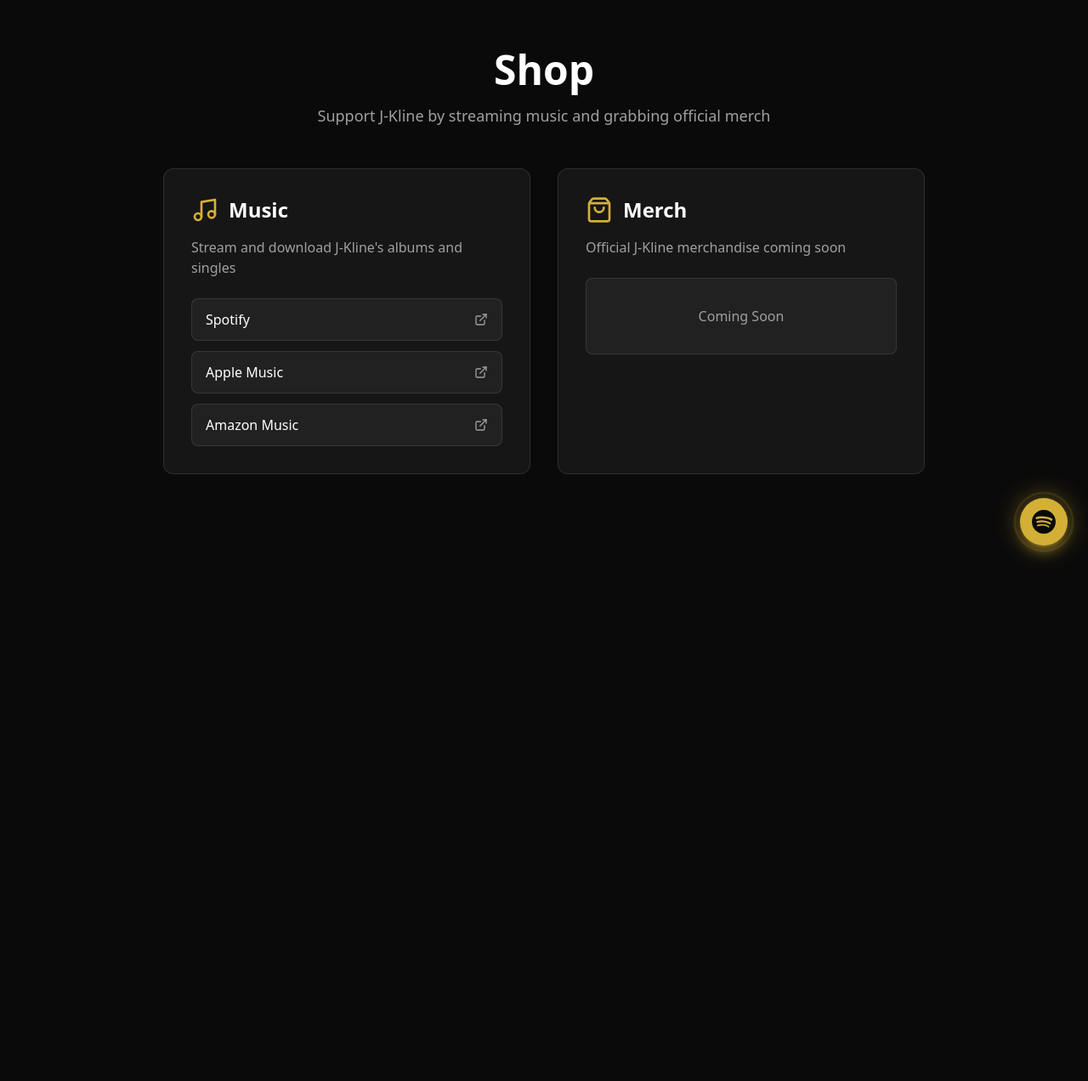
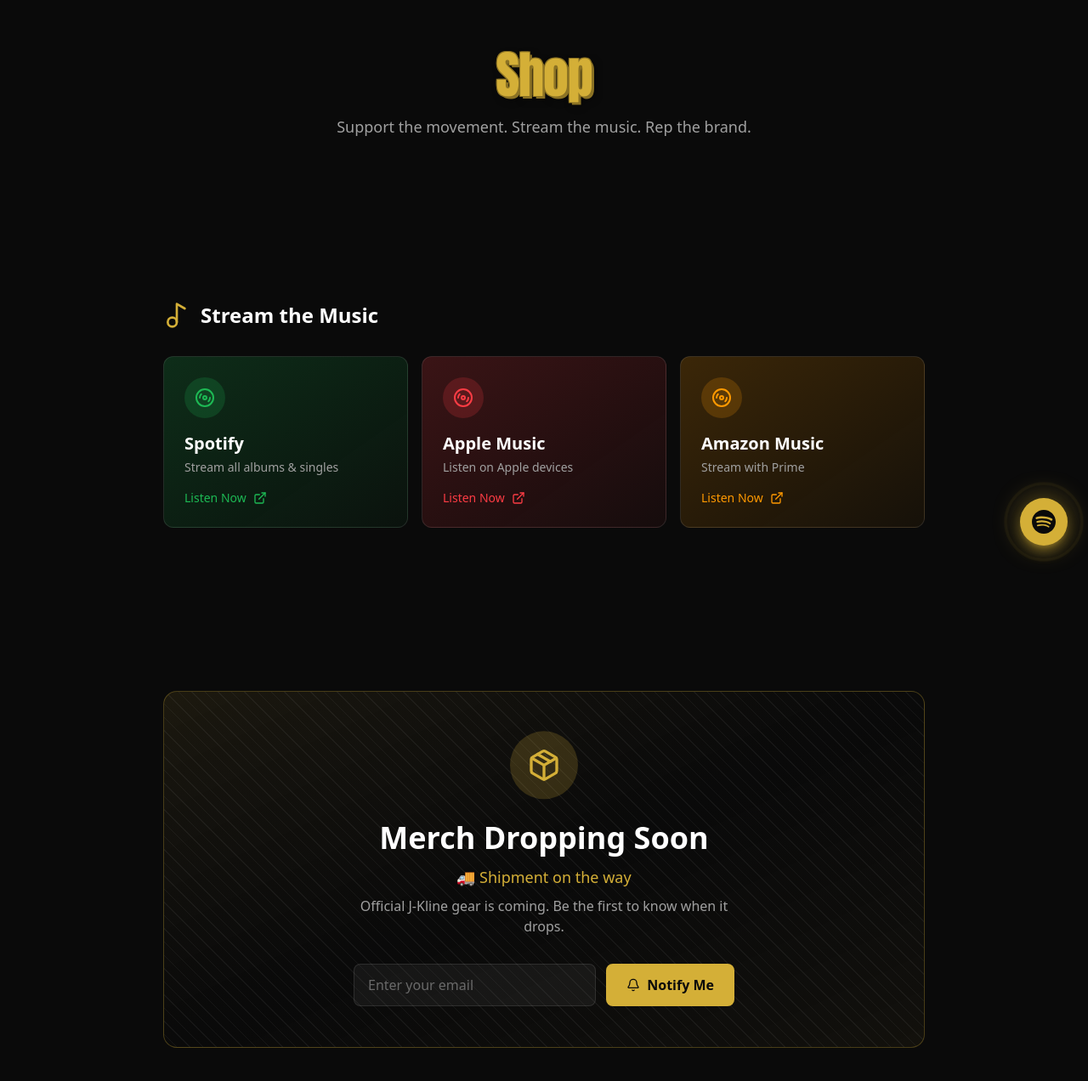
Before and after one commit to L0v3Chrix/jkline-website, a Next.js app: page /shop in a window 1280 px wide. Shown: the part 134-1406 px from the top of the page at 85% size. Before the commit the page ends 800 px from the top, so only its background shows below. Built offline with nearby package versions, Linux system fonts and the light colour scheme.

Commit message:
Shop page: branded streaming cards, merch coming soon with notify signup

```diff
--- a/app/shop/page.tsx
+++ b/app/shop/page.tsx
@@ -1,77 +1,188 @@
 "use client";
 
+import { useState } from "react";
 import Section from "@/components/ui/Section";
-import { ExternalLink, ShoppingBag, Music } from "lucide-react";
-import Button from "@/components/ui/Button";
+import { ExternalLink, Package, Bell, Music2, Disc3 } from "lucide-react";
+import { GraffitiText } from "@/components/effects";
+import { motion } from "framer-motion";
 
-const shopLinks = [
+// Platform brand colors and icons
+const streamingPlatforms = [
   {
-    title: "Music",
-    description: "Stream and download J-Kline's albums and singles",
-    icon: Music,
-    links: [
-      { name: "Spotify", url: "https://open.spotify.com/artist/61BHscy2iBylZylAjUBjgA" },
-      { name: "Apple Music", url: "https://music.apple.com/us/artist/j-kline/1461270336" },
-      { name: "Amazon Music", url: "https://music.amazon.com/artists/B07R76F4PZ" },
-    ]
+    name: "Spotify",
+    url: "https://open.spotify.com/artist/61BHscy2iBylZylAjUBjgA",
+    color: "#1DB954",
+    bgGradient: "from-[#1DB954]/20 to-[#1DB954]/5",
+    description: "Stream all albums & singles"
   },
   {
-    title: "Merch",
-    description: "Official J-Kline merchandise coming soon",
-    icon: ShoppingBag,
-    links: []
-  }
+    name: "Apple Music",
+    url: "https://music.apple.com/us/artist/j-kline/1461270336",
+    color: "#FC3C44",
+    bgGradient: "from-[#FC3C44]/20 to-[#FC3C44]/5",
+    description: "Listen on Apple devices"
+  },
+  {
+    name: "Amazon Music",
+    url: "https://music.amazon.com/artists/B07R76F4PZ",
+    color: "#FF9900",
+    bgGradient: "from-[#FF9900]/20 to-[#FF9900]/5",
+    description: "Stream with Prime"
+  },
 ];
 
 export default function ShopPage() {
+  const [email, setEmail] = useState("");
+  const [isSubscribed, setIsSubscribed] = useState(false);
+
+  const handleNotify = (e: React.FormEvent) => {
+    e.preventDefault();
+    console.log("Merch notification signup:", email);
+    setIsSubscribed(true);
+    setEmail("");
+  };
+
   return (
     <main className="min-h-screen bg-background pt-24 overflow-x-hidden">
-      <Section className="py-16">
+      {/* Header */}
+      <Section className="py-12 pb-8">
         <div className="max-w-4xl mx-auto text-center">
-          <h1 className="text-4xl md:text-5xl font-bold text-foreground mb-4">
+          <GraffitiText
+            variant="tag"
+            color="gold"
+            size="lg"
+            as="h1"
+            animated={true}
+          >
             Shop
-          </h1>
-          <p className="text-muted text-lg mb-12">
-            Support J-Kline by streaming music and grabbing official merch
+          </GraffitiText>
+          <p className="text-muted text-lg mt-4">
+            Support the movement. Stream the music. Rep the brand.
           </p>
+        </div>
+      </Section>
 
-          <div className="grid md:grid-cols-2 gap-8">
-            {shopLinks.map((category) => (
-              <div
-                key={category.title}
-                className="bg-white/5 border border-white/10 rounded-xl p-8 text-left"
+      {/* Music Streaming Section */}
+      <Section className="py-8">
+        <div className="max-w-4xl mx-auto">
+          <div className="flex items-center gap-3 mb-8">
+            <Music2 className="w-8 h-8 text-accent" />
+            <h2 className="text-2xl font-bold text-foreground">Stream the Music</h2>
+          </div>
+
+          <div className="grid sm:grid-cols-3 gap-4">
+            {streamingPlatforms.map((platform, index) => (
+              <motion.a
+                key={platform.name}
+                href={platform.url}
+                target="_blank"
+                rel="noopener noreferrer"
+                initial={{ opacity: 0, y: 20 }}
+                animate={{ opacity: 1, y: 0 }}
+                transition={{ delay: index * 0.1 }}
+                className={`group relative overflow-hidden rounded-xl border border-white/10 bg-gradient-to-br ${platform.bgGradient} p-6 hover:border-white/30 transition-all duration-300`}
               >
-                <div className="flex items-center gap-3 mb-4">
-                  <category.icon className="w-8 h-8 text-accent" />
-                  <h2 className="text-2xl font-bold text-foreground">
-                    {category.title}
-                  </h2>
+                {/* Glow effect on hover */}
+                <div
+                  className="absolute inset-0 opacity-0 group-hover:opacity-100 transition-opacity duration-300"
+                  style={{
+                    background: `radial-gradient(circle at center, ${platform.color}20 0%, transparent 70%)`
+                  }}
+                />
+
+                <div className="relative z-10">
+                  <div
+                    className="w-12 h-12 rounded-full flex items-center justify-center mb-4"
+                    style={{ backgroundColor: `${platform.color}30` }}
+                  >
+                    <Disc3 className="w-6 h-6" style={{ color: platform.color }} />
+                  </div>
+
+                  <h3 className="text-xl font-bold text-foreground mb-1 group-hover:text-white transition-colors">
+                    {platform.name}
+                  </h3>
+                  <p className="text-sm text-muted mb-4">{platform.description}</p>
+
+                  <div className="flex items-center gap-2 text-sm font-medium" style={{ color: platform.color }}>
+                    <span>Listen Now</span>
+                    <ExternalLink className="w-4 h-4 group-hover:translate-x-1 transition-transform" />
+                  </div>
                 </div>
-                <p className="text-muted mb-6">{category.description}</p>
-
-                {category.links.length > 0 ? (
-                  <div className="flex flex-col gap-3">
-                    {category.links.map((link) => (
-                      <a
-                        key={link.name}
-                        href={link.url}
-                        target="_blank"
-                        rel="noopener noreferrer"
-                        className="flex items-center justify-between px-4 py-3 bg-white/5 hover:bg-accent/20 border border-white/10 rounded-lg transition-colors group"
-                      >
-                        <span className="text-foreground">{link.name}</span>
-                        <ExternalLink className="w-4 h-4 text-muted group-hover:text-accent transition-colors" />
-                      </a>
-                    ))}
-                  </div>
-                ) : (
-                  <div className="px-4 py-8 bg-white/5 border border-white/10 rounded-lg text-center">
-                    <p className="text-muted">Coming Soon</p>
-                  </div>
-                )}
-              </div>
+              </motion.a>
             ))}
           </div>
+        </div>
+      </Section>
+
+      {/* Merch Coming Soon Section */}
+      <Section className="py-12">
+        <div className="max-w-4xl mx-auto">
+          <motion.div
+            initial={{ opacity: 0, y: 20 }}
+            animate={{ opacity: 1, y: 0 }}
+            transition={{ delay: 0.3 }}
+            className="relative overflow-hidden rounded-2xl border border-accent/30 bg-gradient-to-br from-accent/10 via-background to-accent/5 p-8 md:p-12"
+          >
+            {/* Background pattern */}
+            <div className="absolute inset-0 opacity-5">
+              <div className="absolute top-0 left-0 w-full h-full" style={{
+                backgroundImage: `repeating-linear-gradient(45deg, transparent, transparent 10px, currentColor 10px, currentColor 11px)`,
+              }} />
+            </div>
+
+            {/* Animated package icon */}
+            <motion.div
+              animate={{ y: [0, -10, 0] }}
+              transition={{ duration: 2, repeat: Infinity, ease: "easeInOut" }}
+              className="flex justify-center mb-6"
+            >
+              <div className="w-20 h-20 rounded-full bg-accent/20 flex items-center justify-center">
+                <Package className="w-10 h-10 text-accent" />
+              </div>
+            </motion.div>
+
+            <div className="relative z-10 text-center">
+              <h2 className="text-3xl md:text-4xl font-bold text-foreground mb-3">
+                Merch Dropping Soon
+              </h2>
+              <p className="text-lg text-accent font-medium mb-2">
+                🚚 Shipment on the way
+              </p>
+              <p className="text-muted mb-8 max-w-md mx-auto">
+                Official J-Kline gear is coming. Be the first to know when it drops.
+              </p>
+
+              {/* Notification Signup */}
+              {isSubscribed ? (
+                <motion.div
+                  initial={{ scale: 0.9, opacity: 0 }}
+                  animate={{ scale: 1, opacity: 1 }}
+                  className="flex items-center justify-center gap-2 text-accent"
+                >
+                  <Bell className="w-5 h-5" />
+                  <span className="font-medium">You're on the list! We'll notify you.</span>
+                </motion.div>
+              ) : (
+                <form onSubmit={handleNotify} className="flex flex-col sm:flex-row gap-3 max-w-md mx-auto">
+                  <input
+                    type="email"
+                    value={email}
+                    onChange={(e) => setEmail(e.target.value)}
+                    placeholder="Enter your email"
+                    required
+                    className="flex-1 px-4 py-3 bg-white/5 border border-white/10 rounded-lg text-foreground placeholder:text-muted/60 focus:outline-none focus:border-accent transition-colors text-base"
+                  />
+                  <button
+                    type="submit"
+                    className="px-6 py-3 bg-accent text-background font-bold rounded-lg hover:bg-accent/90 transition-colors flex items-center justify-center gap-2"
+                  >
+                    <Bell className="w-4 h-4" />
+                    Notify Me
+                  </button>
+                </form>
+              )}
+            </div>
+          </motion.div>
         </div>
       </Section>
     </main>
```
